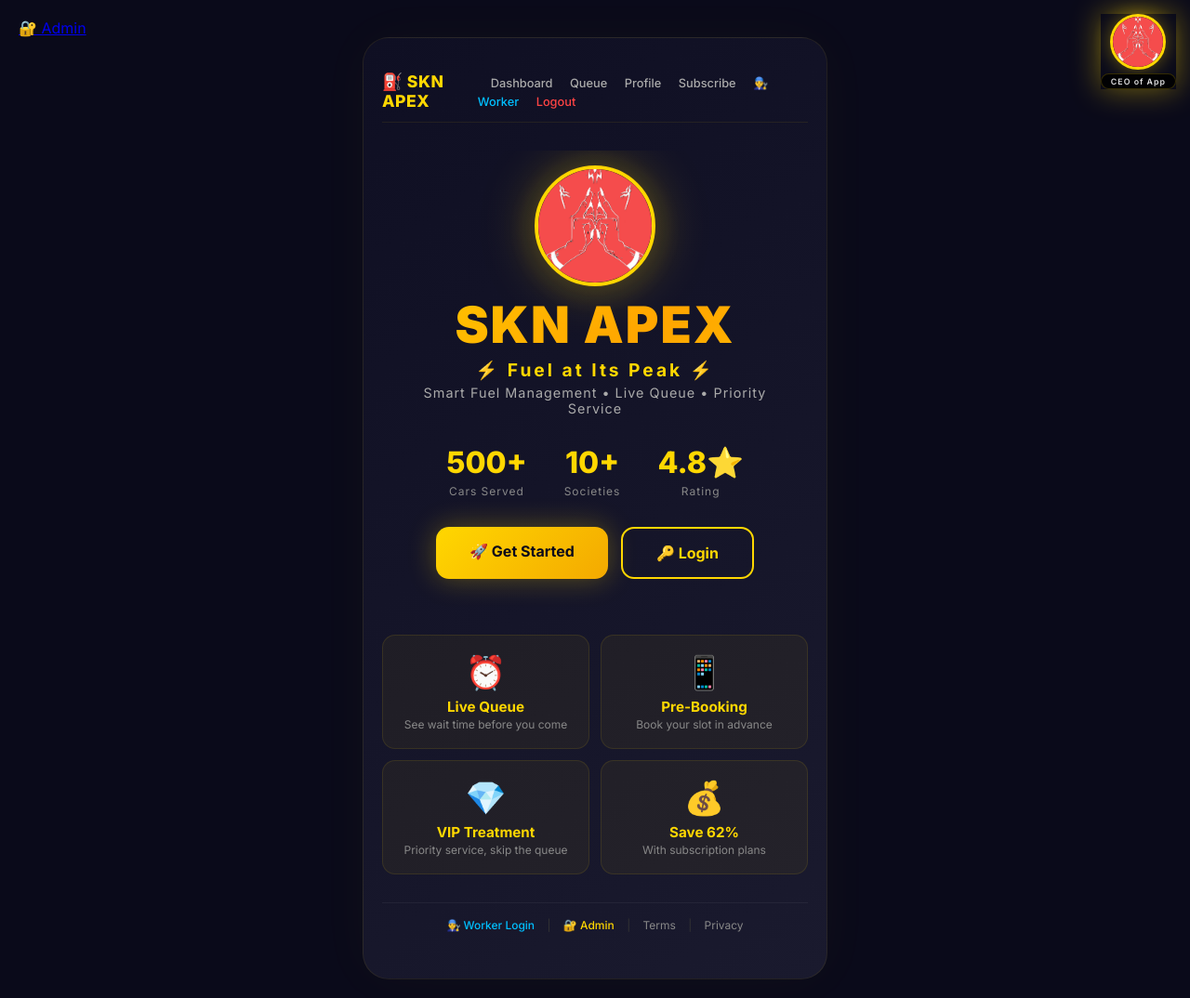
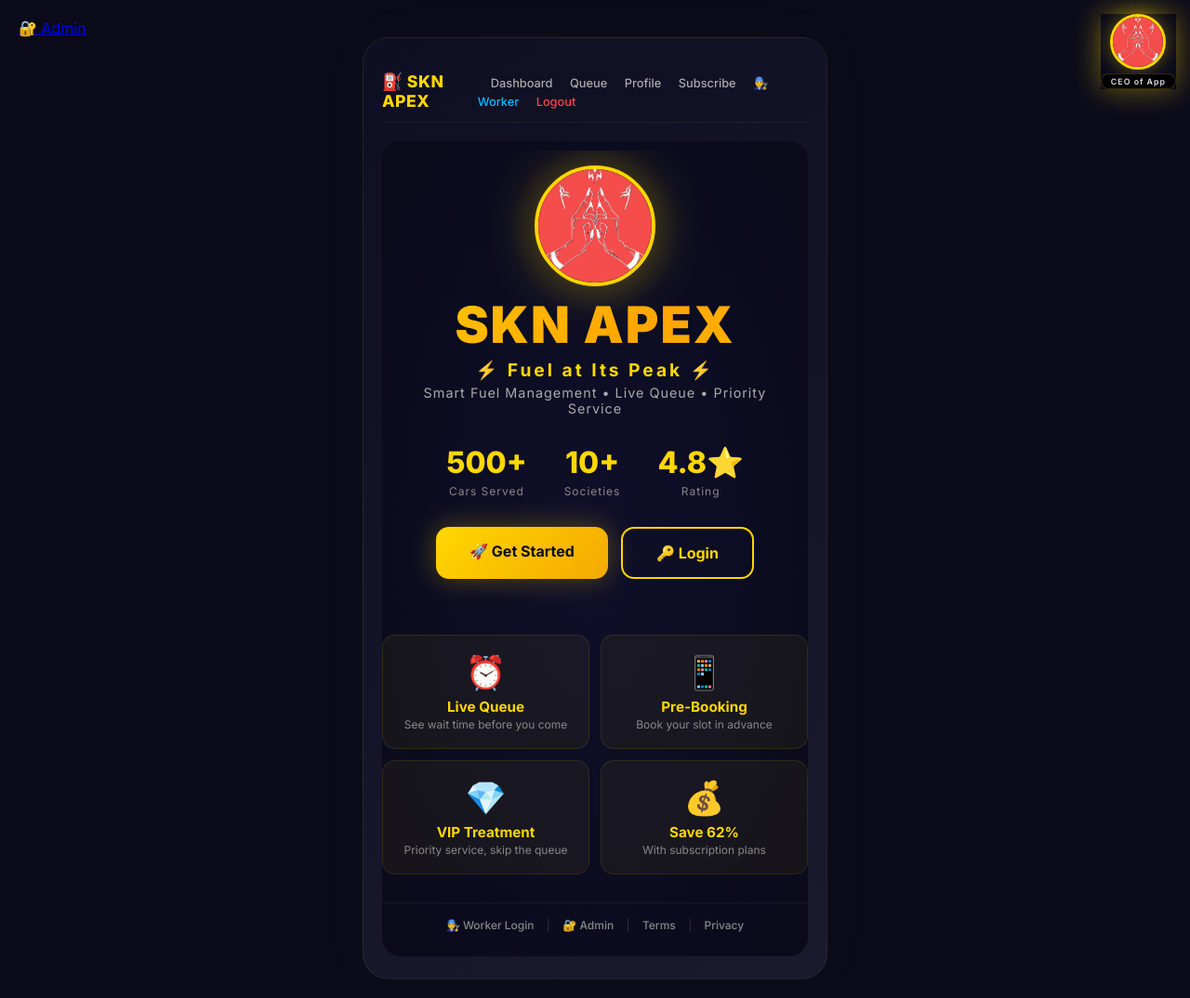
Before and after one commit to PUSHCLASH/skn-apex, a Flask app: page / in a window 1280 px wide. Shown: the whole page at 93% size. Run offline with Flask 3, Linux system fonts and the light colour scheme; some libraries are stand-ins or nearby versions.

Commit message:
Update welcome.html

```diff
--- a/templates/welcome.html
+++ b/templates/welcome.html
@@ -13,7 +13,7 @@
         <p class="welcome-tagline">⚡ Fuel at Its Peak ⚡</p>
         <p class="welcome-sub">Smart Fuel Management • Live Queue • Priority Service</p>
 
-        <!-- Animated Stats -->
+        <!-- Stats -->
         <div class="welcome-stats">
             <div class="stat-item">
                 <span class="stat-number" id="statCars">0</span>
@@ -60,20 +60,19 @@
         </div>
     </div>
 
-    <!-- Footer Links for Worker & Admin -->
-    <div class="welcome-footer" style="margin-top: 30px; padding: 16px 0; border-top: 1px solid rgba(255,255,255,0.05); text-align: center; font-size: 0.75rem;">
-        <a href="/worker-login" style="color: #00bfff; margin: 0 10px; text-decoration: none; font-weight: 500;">👨‍🔧 Worker Login</a>
-        <span style="color: #333;">|</span>
-        <a href="/admin-login" style="color: #FFD700; margin: 0 10px; text-decoration: none; font-weight: 500;">🔐 Admin</a>
-        <span style="color: #333;">|</span>
-        <a href="/terms" style="color: #888; margin: 0 10px; text-decoration: none;">Terms</a>
-        <span style="color: #333;">|</span>
-        <a href="/privacy" style="color: #888; margin: 0 10px; text-decoration: none;">Privacy</a>
+    <!-- Footer Links -->
+    <div class="welcome-footer">
+        <a href="/worker-login">👨‍🔧 Worker Login</a>
+        <span>|</span>
+        <a href="/admin-login">🔐 Admin</a>
+        <span>|</span>
+        <a href="/terms">Terms</a>
+        <span>|</span>
+        <a href="/privacy">Privacy</a>
     </div>
 </div>
 
 <script>
-    // Animated counter
     function animateCounter(el, target, duration) {
         let current = 0;
         const step = Math.ceil(target / (duration / 16));
@@ -86,7 +85,6 @@
             el.textContent = current + '+';
         }, 16);
     }
-
     document.addEventListener('DOMContentLoaded', function() {
         animateCounter(document.getElementById('statCars'), 500, 2000);
         animateCounter(document.getElementById('statSocieties'), 10, 1500);
@@ -97,19 +95,22 @@
     .welcome-container {
         padding: 10px 0;
         text-align: center;
+        background: radial-gradient(ellipse at center, #0f0f2a 0%, #0a0a1a 100%);
+        border-radius: 20px;
+        min-height: 80vh;
+        display: flex;
+        flex-direction: column;
+        justify-content: center;
     }
-
     .welcome-hero {
         padding: 20px 20px 30px;
         position: relative;
         overflow: hidden;
     }
-
     .logo-container {
         position: relative;
         display: inline-block;
     }
-
     .webapp-logo {
         width: 130px;
         height: 130px;
@@ -121,7 +122,6 @@
         position: relative;
         z-index: 2;
     }
-
     .logo-glow {
         position: absolute;
         top: -20px;
@@ -133,17 +133,14 @@
         animation: glowPulse 2s ease-in-out infinite;
         z-index: 1;
     }
-
     @keyframes logoFloat {
         0%, 100% { transform: translateY(0); }
         50% { transform: translateY(-12px); }
     }
-
     @keyframes glowPulse {
         0%, 100% { transform: scale(1); opacity: 0.7; }
         50% { transform: scale(1.2); opacity: 1; }
     }
-
     .welcome-title {
         font-size: 3.4rem;
         background: linear-gradient(135deg, #FFD700, #FFA500, #FFD700);
@@ -155,13 +152,11 @@
         letter-spacing: 2px;
         animation: titleShine 3s ease-in-out infinite;
     }
-
     @keyframes titleShine {
         0% { background-position: 0% 50%; }
         50% { background-position: 100% 50%; }
         100% { background-position: 0% 50%; }
     }
-
     .welcome-tagline {
         font-size: 1.2rem;
         color: #FFD700;
@@ -169,38 +164,32 @@
         margin: 4px 0;
         letter-spacing: 3px;
     }
-
     .welcome-sub {
         color: #aaa;
         font-size: 0.9rem;
         margin-top: 4px;
         letter-spacing: 1px;
     }
-
     .welcome-stats {
         display: flex;
         justify-content: center;
         gap: 40px;
         margin: 30px 0;
     }
-
     .stat-item {
         text-align: center;
     }
-
     .stat-number {
         display: block;
         font-size: 2rem;
         font-weight: 800;
         color: #FFD700;
     }
-
     .stat-label {
         font-size: 0.75rem;
         color: #888;
         letter-spacing: 1px;
     }
-
     .welcome-actions {
         display: flex;
         gap: 14px;
@@ -208,7 +197,6 @@
         margin-top: 20px;
         flex-wrap: wrap;
     }
-
     .welcome-actions .btn-primary,
     .welcome-actions .btn-secondary {
         padding: 16px 36px;
@@ -219,34 +207,28 @@
         display: inline-block;
         transition: all 0.3s ease;
     }
-
     .welcome-actions .btn-primary {
         background: linear-gradient(135deg, #FFD700, #F4A900);
         color: #0a0a1a;
         box-shadow: 0 0 30px rgba(255, 215, 0, 0.3);
     }
-
     .welcome-actions .btn-secondary {
         background: transparent;
         color: #FFD700;
         border: 2px solid #FFD700;
     }
-
     .welcome-actions .btn-primary:hover,
     .welcome-actions .btn-secondary:hover {
         transform: scale(1.05);
     }
-
     .welcome-features {
         margin-top: 30px;
     }
-
     .feature-grid {
         display: grid;
         grid-template-columns: 1fr 1fr;
         gap: 12px;
     }
-
     .feature-card {
         background: rgba(255, 215, 0, 0.05);
         border: 1px solid rgba(255, 215, 0, 0.1);
@@ -256,35 +238,45 @@
         transition: all 0.3s ease;
         cursor: pointer;
     }
-
     .feature-card:hover {
         transform: translateY(-5px);
         border-color: rgba(255, 215, 0, 0.4);
         box-shadow: 0 0 40px rgba(255, 215, 0, 0.08);
     }
-
     .feature-icon {
         font-size: 2.2rem;
         display: block;
     }
-
     .feature-card h3 {
         font-size: 0.95rem;
         color: #FFD700;
         margin: 6px 0 2px;
         font-weight: 700;
     }
-
     .feature-card p {
         font-size: 0.75rem;
         color: #888;
         margin: 0;
     }
-
+    .welcome-footer {
+        margin-top: 30px;
+        padding: 16px 0;
+        border-top: 1px solid rgba(255,255,255,0.05);
+        text-align: center;
+        font-size: 0.75rem;
+    }
+    .welcome-footer a {
+        color: #888;
+        margin: 0 10px;
+        text-decoration: none;
+        font-weight: 500;
+    }
     .welcome-footer a:hover {
-        text-decoration: underline !important;
+        color: #FFD700;
     }
-
+    .welcome-footer span {
+        color: #333;
+    }
     @media (max-width: 400px) {
         .welcome-title {
             font-size: 2.4rem;
@@ -309,7 +301,7 @@
             font-size: 0.65rem;
         }
         .welcome-footer a {
-            margin: 0 5px !important;
+            margin: 0 5px;
         }
     }
 </style>
```
